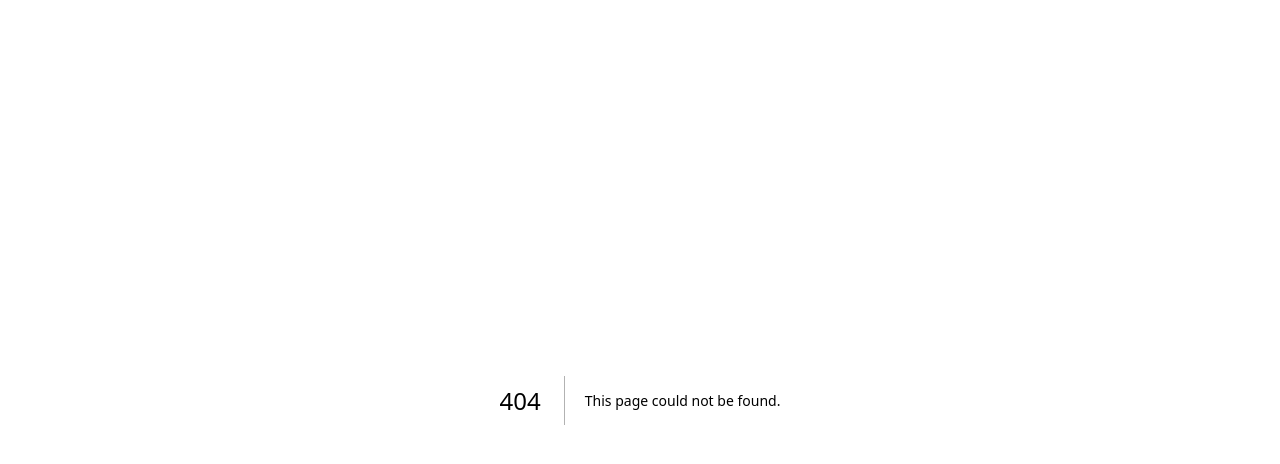
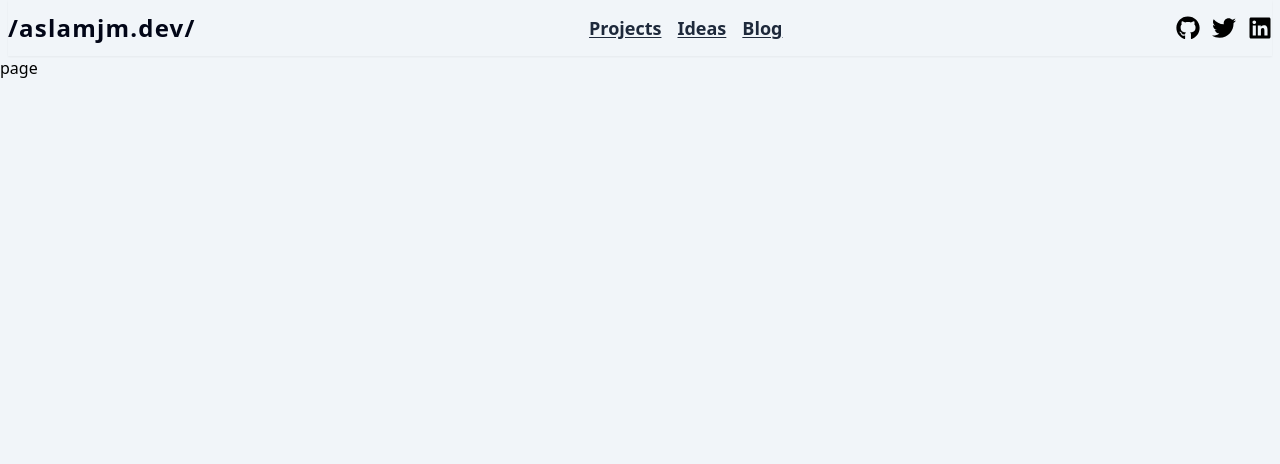
Before and after one commit to AslamJM/aslamjm.dev, a Next.js app: page /ideas in a window 1280 px wide. Before the commit this address had no page. Shown: the top 464 px of the page. Built offline with nearby package versions, Linux system fonts and the light colour scheme.

Commit message:
created the navbar and pages

```diff
--- a/package.json
+++ b/package.json
@@ -9,14 +9,17 @@
     "lint": "next lint"
   },
   "dependencies": {
+    "@tailwindcss/typography": "^0.5.9",
     "@types/node": "18.15.11",
     "@types/react": "18.0.31",
     "@types/react-dom": "18.0.11",
     "eslint": "8.37.0",
     "eslint-config-next": "13.2.4",
     "next": "13.2.4",
+    "preline": "^1.7.0",
     "react": "18.2.0",
     "react-dom": "18.2.0",
+    "react-icons": "^4.8.0",
     "typescript": "5.0.2"
   },
   "devDependencies": {
--- /dev/null
+++ b/src/app/blog/page.tsx
@@ -0,0 +1,5 @@
+import React from "react";
+
+export default function page() {
+  return <div>page</div>;
+}
--- /dev/null
+++ b/src/app/components/Navbar.tsx
@@ -0,0 +1,48 @@
+import Link from "next/link";
+import React from "react";
+import { FaGithub, FaTwitter, FaLinkedin } from "react-icons/fa";
+
+// TODO: need to fixate on a secondary color
+// TODO: need to finalize about the pages to display
+
+const NavLink = ({ to }: { to: string }) => {
+  return (
+    <Link
+      href={`${to.toLowerCase()}`}
+      className="text-md md:text-lg hover:font-bold text-slate-800 hover:text-rose-600 transition-all font-semibold underline underline-offset-2"
+    >
+      {to}
+    </Link>
+  );
+};
+
+function Navbar() {
+  return (
+    <nav className="flex flex-col md:flex-row items-center justify-center md:justify-between py-1 md:py-3 shadow-sm mx-2">
+      <Link
+        href="/"
+        className="text-xl md:text-2xl text-slate-950 hover:text-rose-600 tracking-wider font-bold  underline-offset-2"
+      >
+        /aslamjm.dev/
+      </Link>
+      <div className="flex items-center justify-center gap-4">
+        {["Projects", "Ideas", "Blog"].map((link) => (
+          <NavLink key={link} to={link} />
+        ))}
+      </div>
+      <div className="flex items-center gap-3 invisible md:visible">
+        <Link href="https://github.com/AslamJM">
+          <FaGithub className="h-6 w-6 cursor-pointer hover:text-rose-600" />
+        </Link>
+        <Link href="https://twitter.com">
+          <FaTwitter className="h-6 w-6 cursor-pointer hover:text-rose-600" />
+        </Link>
+        <Link href="https://linkedin.com">
+          <FaLinkedin className="h-6 w-6 cursor-pointer hover:text-rose-600" />
+        </Link>
+      </div>
+    </nav>
+  );
+}
+
+export default Navbar;
--- /dev/null
+++ b/src/app/ideas/page.tsx
@@ -0,0 +1,7 @@
+import React from "react";
+
+function page() {
+  return <div>page</div>;
+}
+
+export default page;
--- a/src/app/layout.tsx
+++ b/src/app/layout.tsx
@@ -1,4 +1,5 @@
 import "./globals.css";
+import Navbar from "./components/Navbar";
 
 export const metadata = {
   title: "Aslam JM",
@@ -11,8 +12,11 @@ export default function RootLayout({
   children: React.ReactNode;
 }) {
   return (
-    <html lang="en">
-      <body>{children}</body>
+    <html lang="en" className="bg-slate-100">
+      <body className="container mx-auto">
+        <Navbar />
+        {children}
+      </body>
     </html>
   );
 }
--- /dev/null
+++ b/src/app/projects/page.tsx
@@ -0,0 +1,7 @@
+import React from "react";
+
+function page() {
+  return <div>page</div>;
+}
+
+export default page;
--- a/tailwind.config.js
+++ b/tailwind.config.js
@@ -11,5 +11,5 @@ module.exports = {
   theme: {
     extend: {},
   },
-  plugins: [],
-}
+  plugins: [require("@tailwindcss/typography"), require("preline/plugin")],
+};
```
Also changed, not shown: 1 other file (tests, documents, lock files or other folders).
